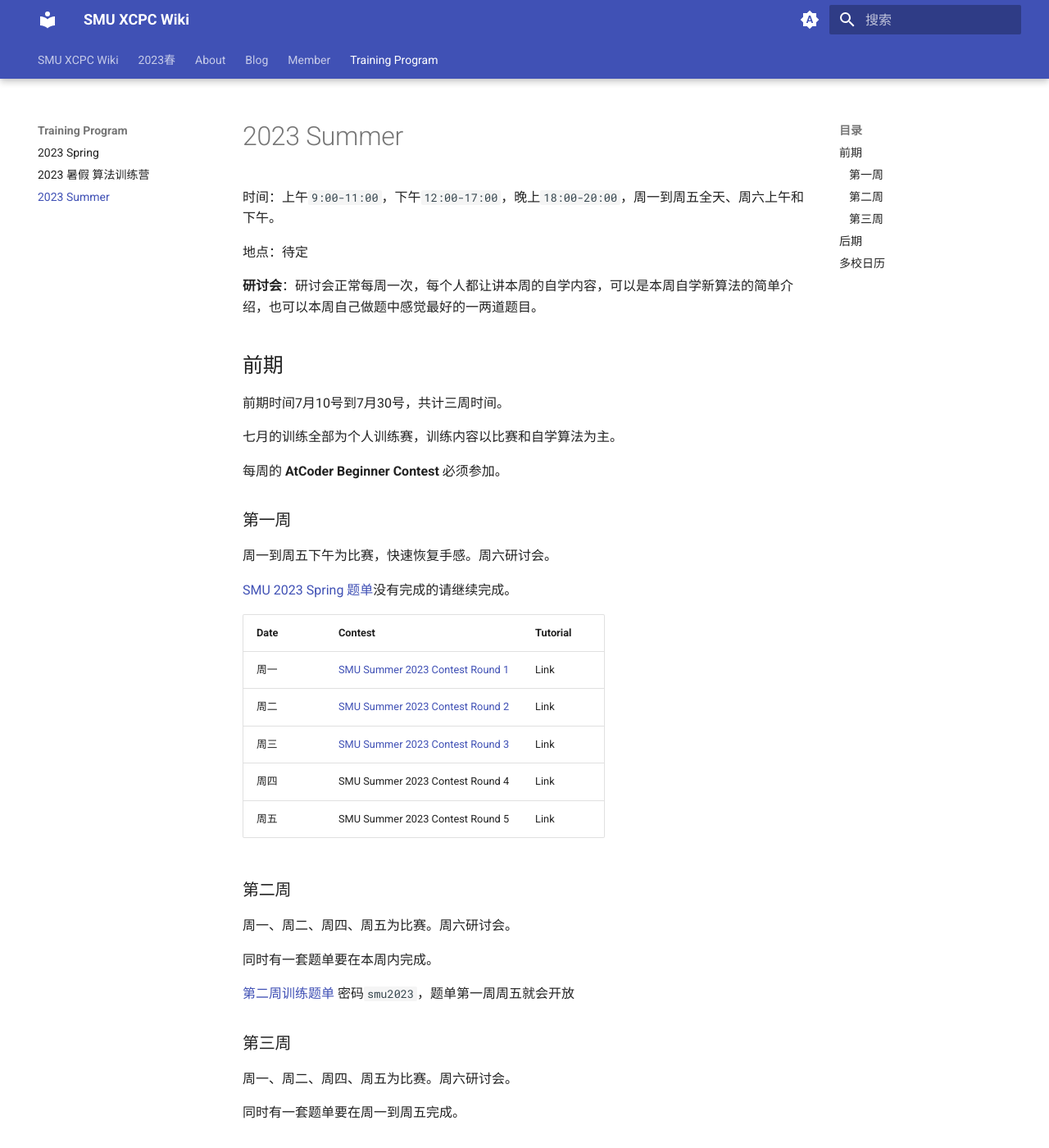
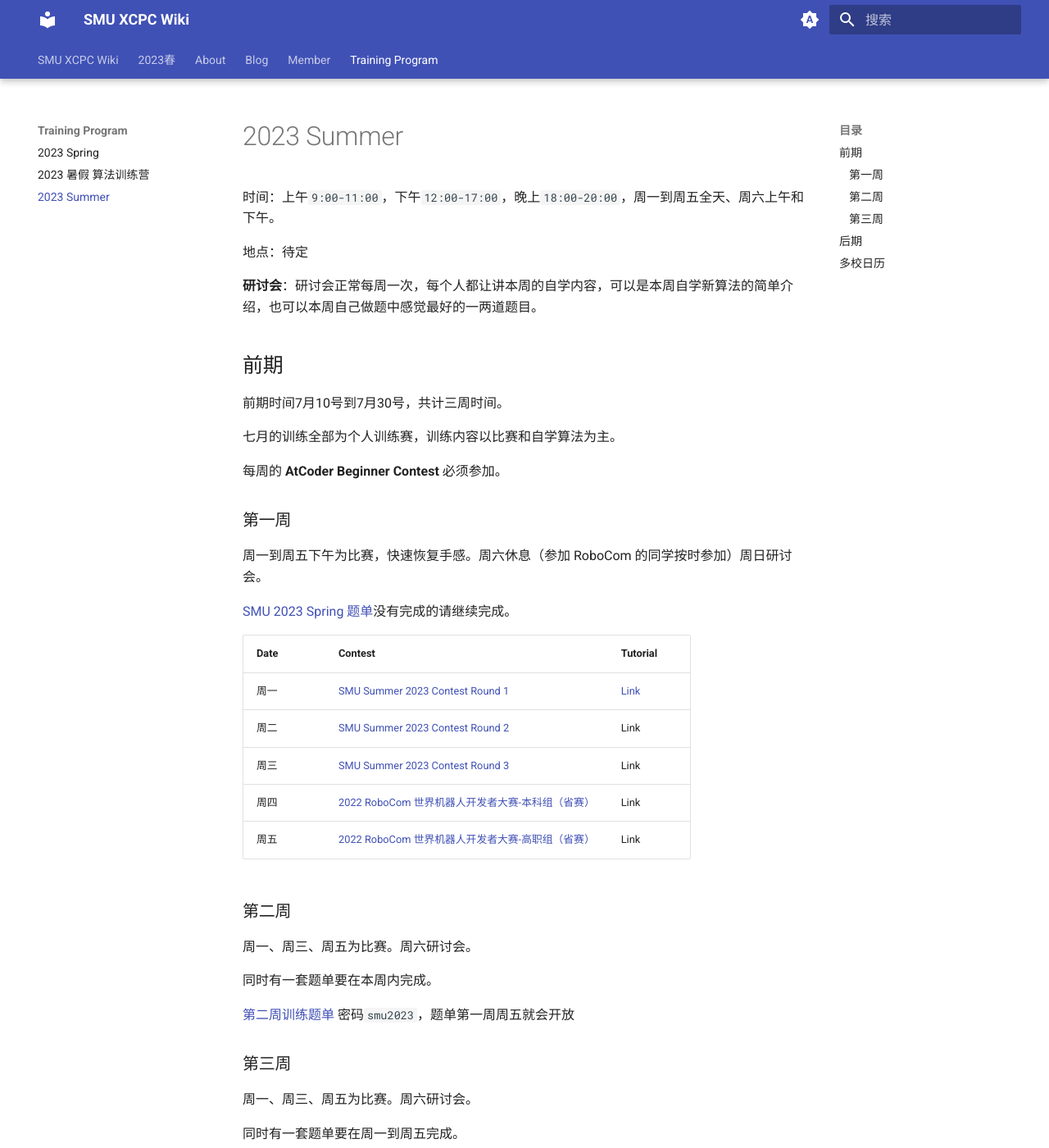
Before and after one commit to SMU-XCPC/wiki, an MkDocs documentation site: the page built from docs/Training Program/2023-Summer.md, in a window 1280 px wide and 1400 px high. Shown: the whole window at 82% size. Built offline with MkDocs 1.6.1 and Material for MkDocs 9.7.7, drawn with Linux system fonts in a browser that asks for light colours.

Commit message:
Update 2023-Summer.md

```diff
--- a/docs/Training Program/2023-Summer.md
+++ b/docs/Training Program/2023-Summer.md
@@ -16,23 +16,23 @@
 
 ### 第一周
 
-周一到周五下午为比赛，快速恢复手感。周六研讨会。
+周一到周五下午为比赛，快速恢复手感。周六休息（参加 RoboCom 的同学按时参加）周日研讨会。
 
 [SMU 2023 Spring 题单](https://vjudge.net/article/3518)没有完成的请继续完成。
 
-| Date | Contest                                                      | Tutorial |
-| ---- | ------------------------------------------------------------ | -------- |
-| 周一 | [SMU Summer 2023 Contest Round 1](https://codeforces.com/gym/450888) | Link     |
-| 周二 | [SMU Summer 2023 Contest Round 2](https://codeforces.com/gym/450889) | Link     |
-| 周三 | [SMU Summer 2023 Contest Round 3](https://codeforces.com/gym/450890) | Link     |
-| 周四 | SMU Summer 2023 Contest Round 4                              | Link     |
-| 周五 | SMU Summer 2023 Contest Round 5                              | Link     |
+| Date | Contest                                                      | Tutorial                                        |
+| ---- | ------------------------------------------------------------ | ----------------------------------------------- |
+| 周一 | [SMU Summer 2023 Contest Round 1](https://codeforces.com/gym/450888) | [Link](https://codeforces.com/blog/entry/52410) |
+| 周二 | [SMU Summer 2023 Contest Round 2](https://codeforces.com/gym/450889) | Link                                            |
+| 周三 | [SMU Summer 2023 Contest Round 3](https://codeforces.com/gym/450890) | Link                                            |
+| 周四 | [2022 RoboCom 世界机器人开发者大赛-本科组（省赛）](https://pintia.cn/market/item/1546381865379418112) | Link                                            |
+| 周五 | [2022 RoboCom 世界机器人开发者大赛-高职组（省赛）](https://pintia.cn/market/item/1546381854293868544) | Link                                            |
 
 
 
 ### 第二周
 
-周一、周二、周四、周五为比赛。周六研讨会。
+周一、周三、周五为比赛。周六研讨会。
 
 同时有一套题单要在本周内完成。
 
@@ -40,7 +40,7 @@
 
 ### 第三周
 
-周一、周二、周四、周五为比赛。周六研讨会。
+周一、周三、周五为比赛。周六研讨会。
 
 同时有一套题单要在周一到周五完成。
 
```
